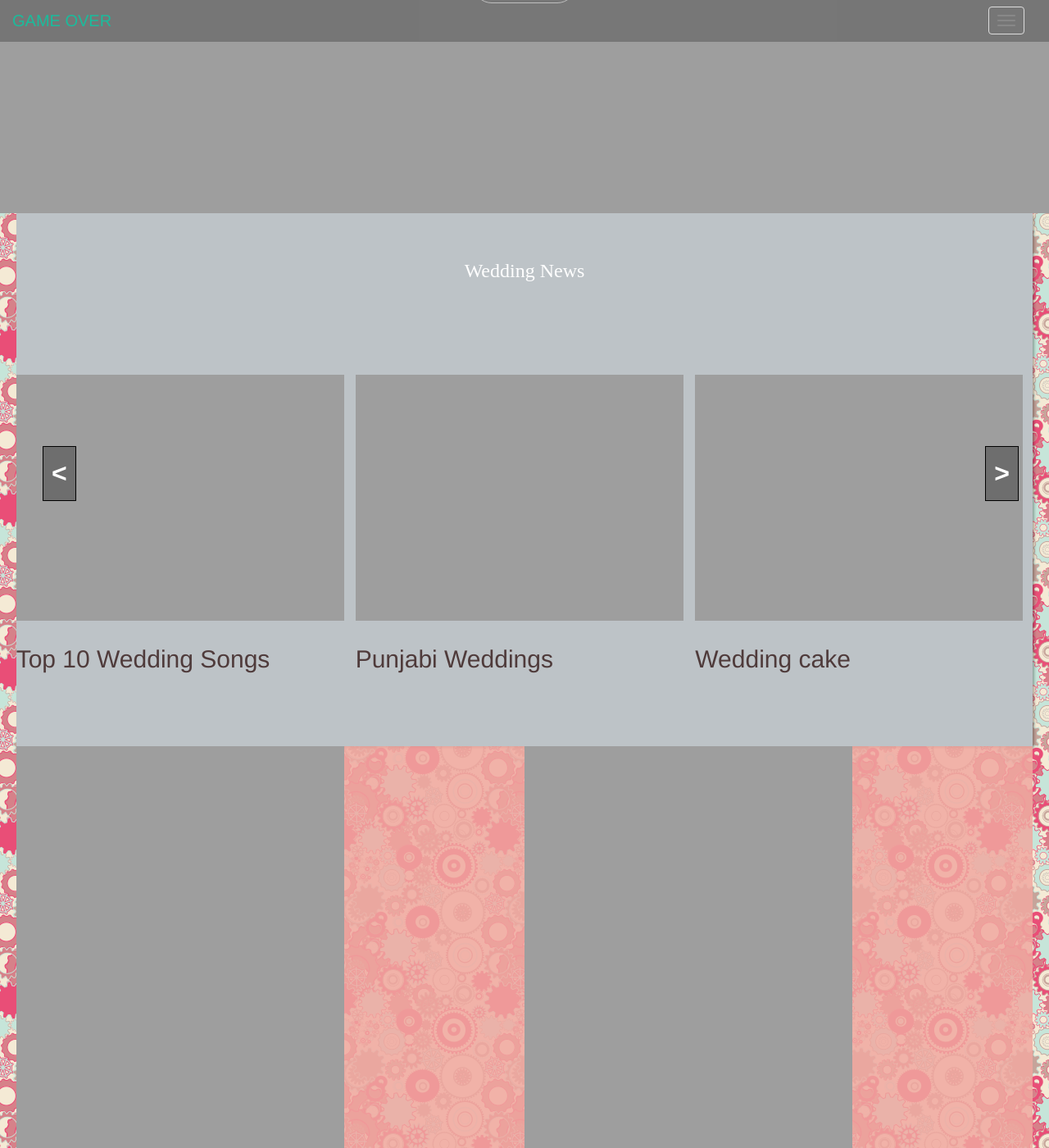
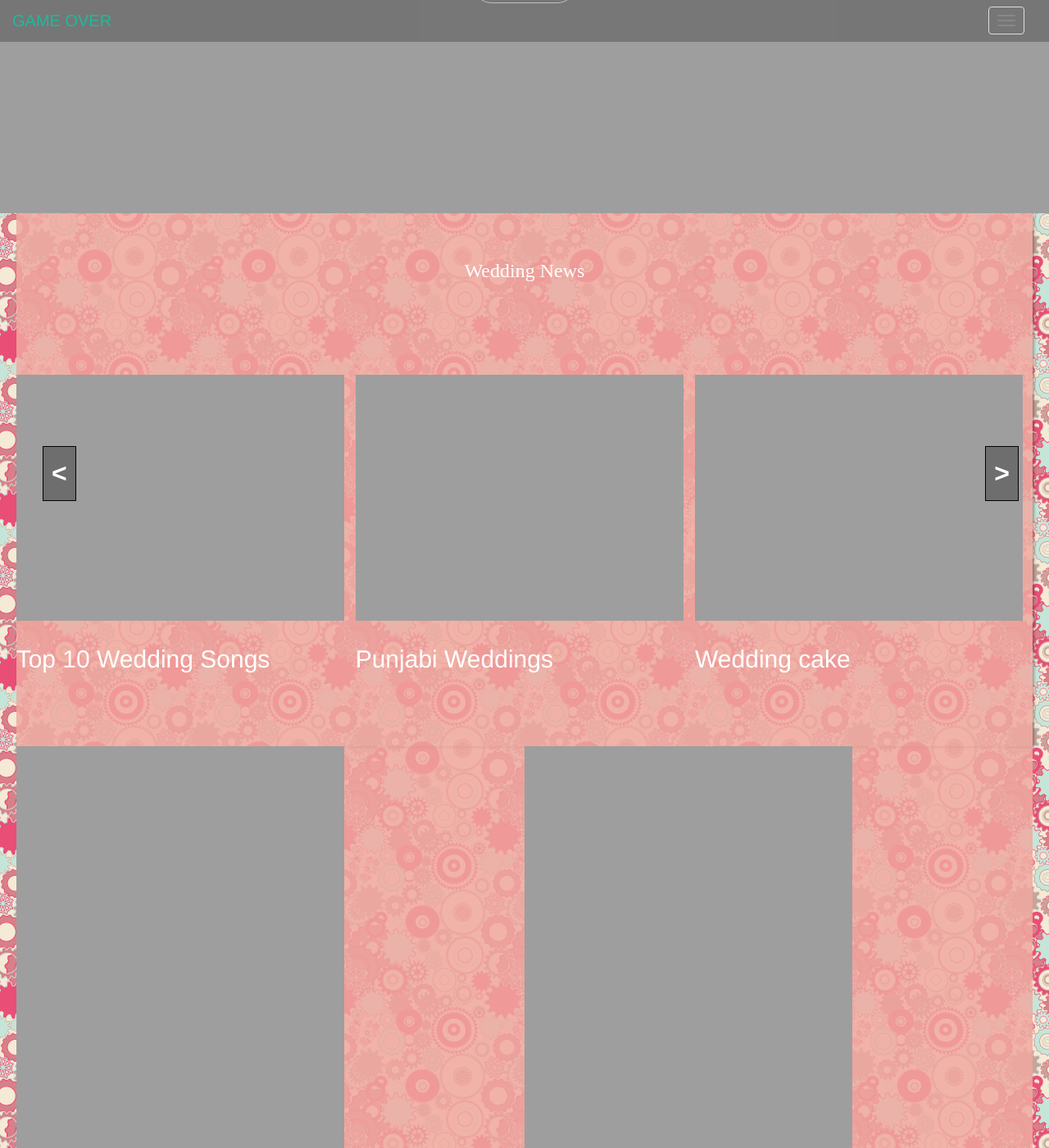
Before and after one commit to prrraveen/wedding-theme, a Jekyll site: the page built from index.html, in a window 1280 px wide and 1400 px high, scrolled down 264 px. Shown: the whole window at 82% size. Built offline with Jekyll 4.4.1, drawn with Linux system fonts in a browser that asks for light colours; some web fonts are replaced; comment, search, counter and statistics services are not loaded.

Commit message:
typographi done

```diff
--- a/assets/sass/_all_post_landing.scss
+++ b/assets/sass/_all_post_landing.scss
@@ -1,5 +1,5 @@
 .all_post_landing{
-    background-color: rgba(241,169,160,0.84);
+    background-color: $wax-flower-with-opecity;
     background-size: cover;
     .thubmnail{
         padding-left: 0px;
--- a/assets/sass/_featured.scss
+++ b/assets/sass/_featured.scss
@@ -1,5 +1,5 @@
 #featured {
-    background-color: #bdc3c7;
+    background-color: $wax-flower-with-opecity;
     color: $text-two;
     overflow: hidden;
     @include box-shadow(2px 2px 3px rgba(0,0,0,.3));
@@ -25,7 +25,7 @@
             text-decoration: none;
         }
         h2{
-            color: $text-one;
+            color: $text-two;
             margin-top: 1em;
             margin-bottom: 2em;
         }
--- a/assets/sass/_footer.scss
+++ b/assets/sass/_footer.scss
@@ -1,13 +1,13 @@
 #footer{
-    // background-color: #6C7A89;
-    background-color: $midnight-blue;
+    background-color: $clouds;
+    // background-color: $midnight-blue;
 
     ul{
         margin: 5%;
         list-style-type: none;
         line-height: 50px;
         a{
-            color: $text-two;
+            color: rgba( 0, 0, 0, .8 );
             font-weight: bold;
             text-decoration: none;
             // font-family: ProximaNovaA-Thin;
--- a/assets/sass/_import.scss
+++ b/assets/sass/_import.scss
@@ -1,11 +1,11 @@
-$clouds: #ECF0F1;
+$clouds: rgba( 245, 245, 245, 1 );
 $turquoise: #1ABC9C;
 $green-sea: #16A085;
 $midnight-blue: #2C3E50;
 $pomgranate: #E74C3C;
 $observatory: #049372;
 $wax-flower: #F1A9A0;
-$baby-pink: #e94e77;
+$wax-flower-with-opecity: rgba(241,169,160,0.84);
 
 $text-one: #4f3b3b;
 $text-two: #fff;
```
Also changed, not shown: assets/sass/style.css, 4 other files.
